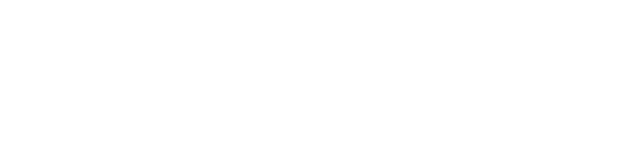
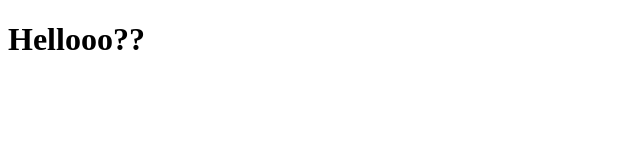
Before and after one commit to Aryan-Sheregar/git-practice, a plain HTML site: page index.html in a window 1280 px wide. Shown: the whole page, without its empty margins (0-640 px from the left). Drawn offline with Linux system fonts and the light colour scheme.

Commit message:
Creating merge conflict

```diff
--- a/index.html
+++ b/index.html
@@ -6,6 +6,6 @@
     <title>Document</title>
 </head>
 <body>
-
+    <h1>Hellooo??</h1>
 </body>
 </html>
```
